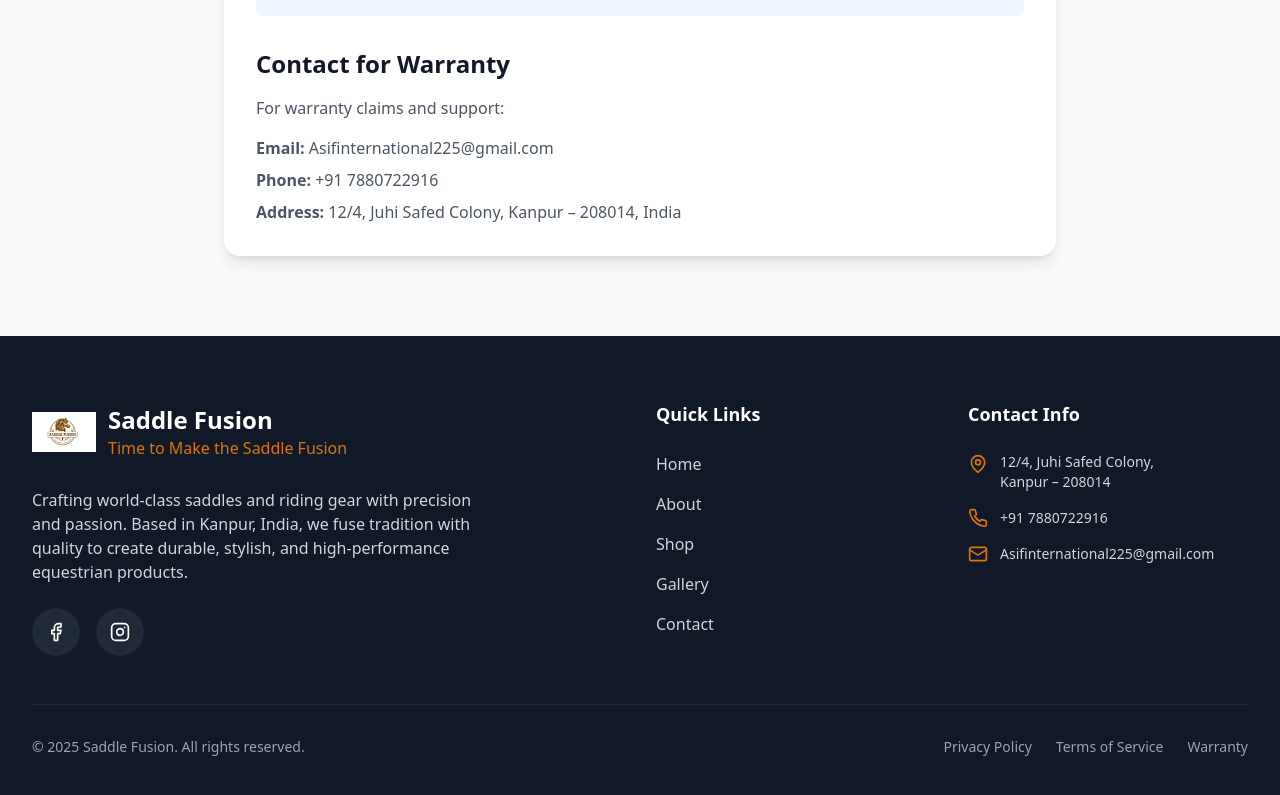
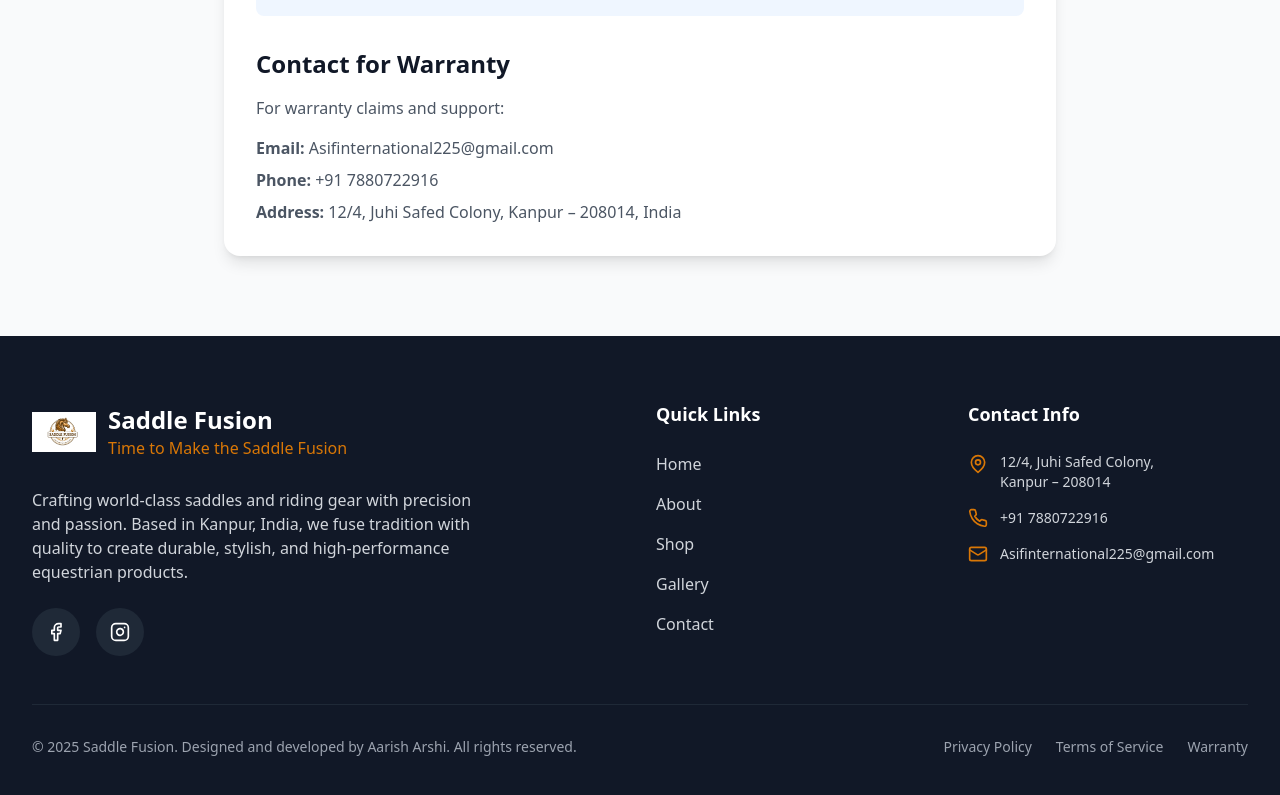
Before and after one commit to Aari630/LiveWebsite, a React (Vite) app: page /warranty in a window 1280 px wide. Shown: the part 1756-2551 px from the top of the page. Built offline with nearby package versions, Linux system fonts and the light colour scheme.

Commit message:
Footer Update Final

```diff
--- a/src/components/Footer.tsx
+++ b/src/components/Footer.tsx
@@ -121,7 +121,7 @@
         <div className="border-t border-gray-800 mt-12 pt-8">
           <div className="flex flex-col md:flex-row justify-between items-center space-y-4 md:space-y-0">
             <p className="text-gray-400 text-sm">
-              {t('© 2025 Saddle Fusion. All rights reserved.')}
+              {t('© 2025 Saddle Fusion. Designed and developed by Aarish Arshi. All rights reserved.')}
             </p>
             <div className="flex items-center space-x-6 text-sm text-gray-400">
               <a
```
